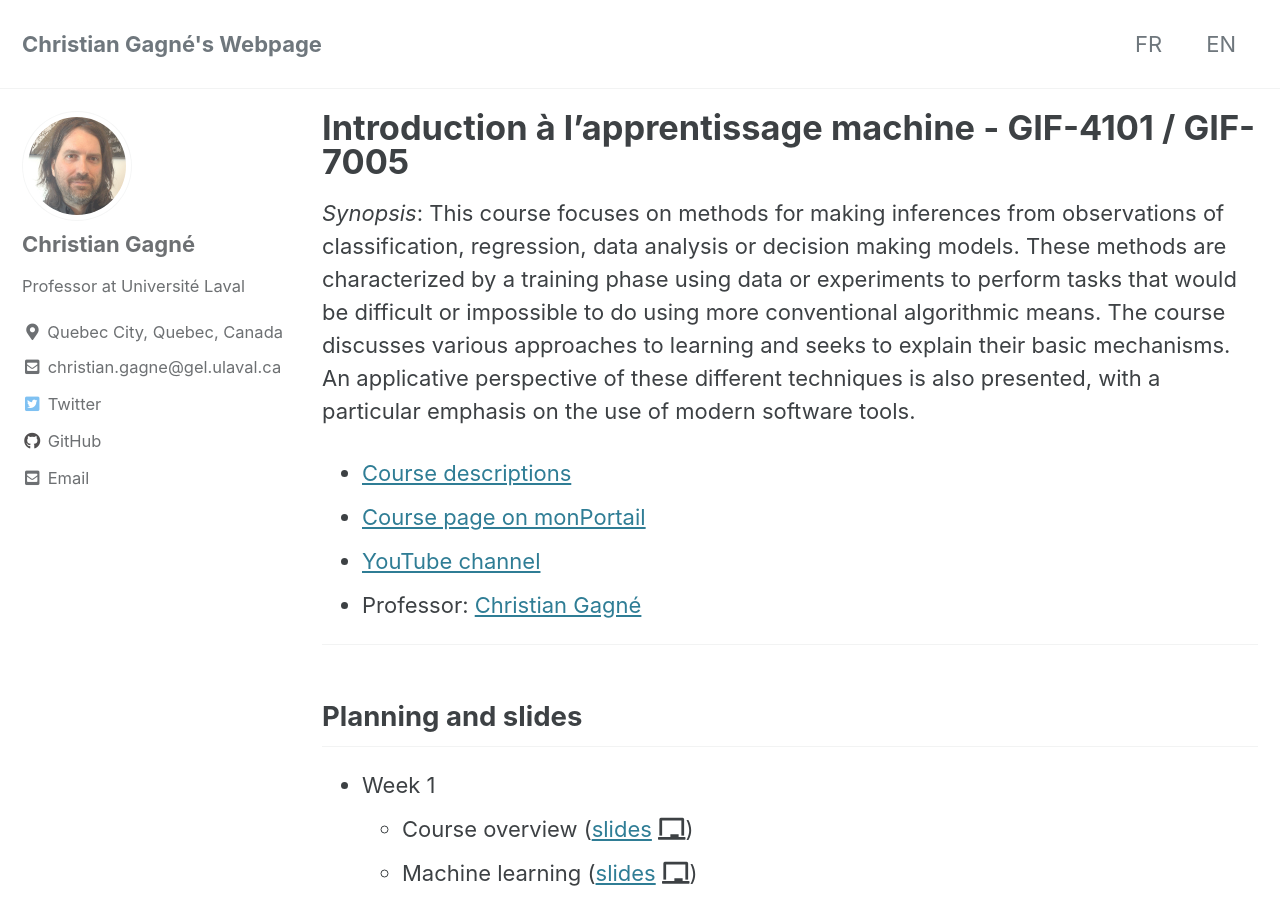
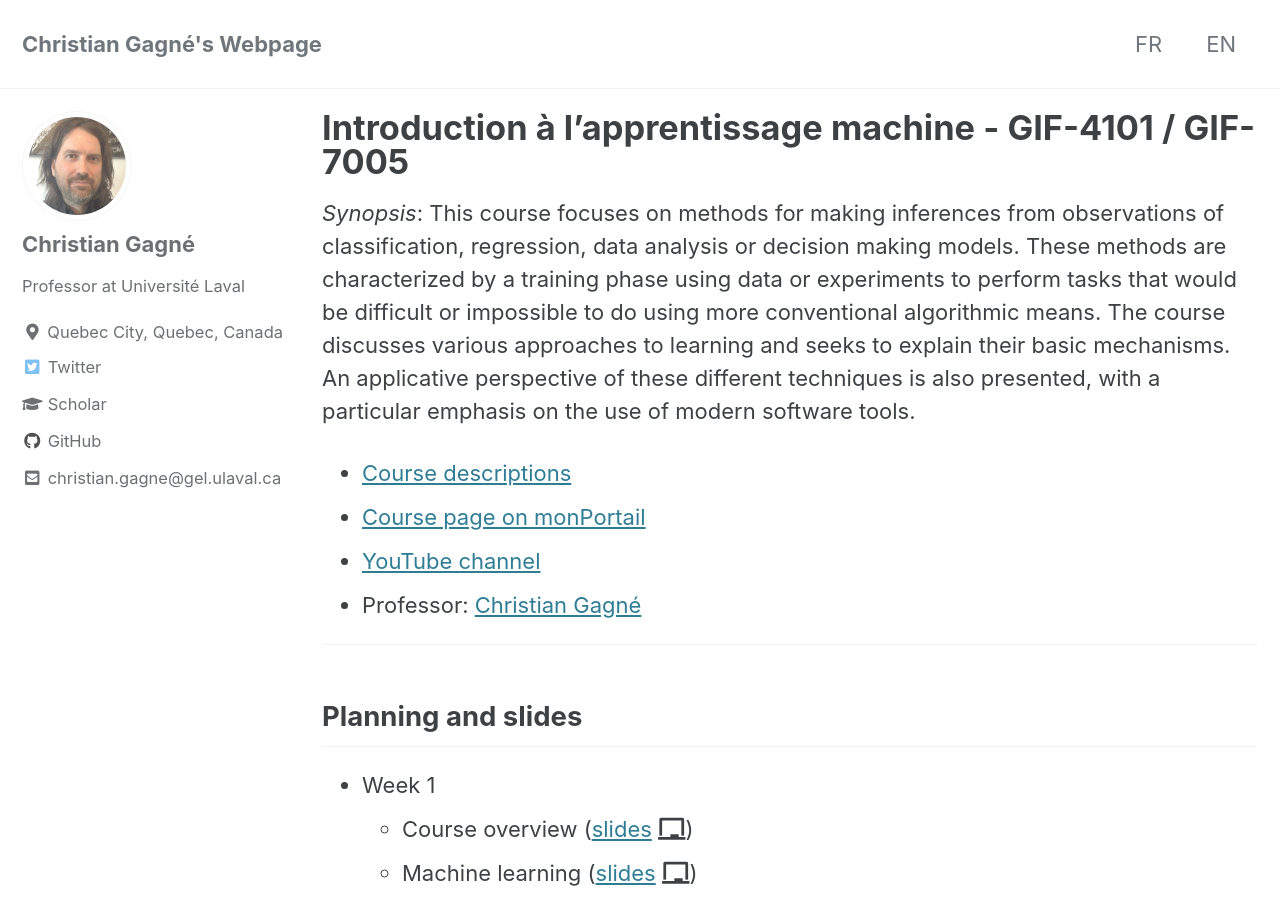
Before and after one commit to chgagne/chgagne.github.io, a Jekyll site: the page built from index.md, in a window 1280 px wide and 900 px high. Built offline with Jekyll 4.4.1, drawn with Linux system fonts in a browser that asks for light colours; cached includes are drawn as plain includes.

Commit message:
Ajustements configuration.

```diff
--- a/_config.yml
+++ b/_config.yml
@@ -20,7 +20,7 @@ title                    : "Christian Gagné's Webpage"
 title_separator          : "-"
 subtitle                 : # site tagline that appears below site title in masthead
 name                     : "Christian Gagné"
-description              : "An amazing website."
+description              : "Christian Gagné's Webpage"
 url                      : "https://chgagne.github.io"
 baseurl                  : # the subpath of your site, e.g. "/blog"
 repository               : "chgagne/chgagne.github.io"
@@ -105,17 +105,20 @@ author:
   avatar           : "/images/cgagne.jpg"
   bio              : "Professor at Université Laval"
   location         : "Quebec City, Quebec, Canada"
-  email            : "christian.gagne@gel.ulaval.ca"
+  email            : # "christian.gagne@gel.ulaval.ca"
   links:
+    - label: "Twitter"
+      icon: "fab fa-fw fa-twitter-square"
+      url: "https://twitter.com/chgagne"
+    - label: "Scholar"
+      icon: "fa fa-graduation-cap"
+      url: "https://scholar.google.com/citations?hl=fr&user=egixsbEAAAAJ&view_op=list_works&sortby=pubdate"
+    - label: "GitHub"
+      icon: "fab fa-fw fa-github"
+      url: "https://github.com/chgagne"
     - label: "christian.gagne@gel.ulaval.ca"
       icon: "fas fa-fw fa-envelope-square"
       url: "mailto:christian.gagne@gel.ulaval.ca"
-    - label: "Twitter"
-      icon: "fab fa-fw fa-twitter-square"
-      url: "https://twitter.com/chgagne"
-    - label: "GitHub"
-      icon: "fab fa-fw fa-github"
-      url: "https://github.com/chgagne"
 
 
 # Site Footer
```
